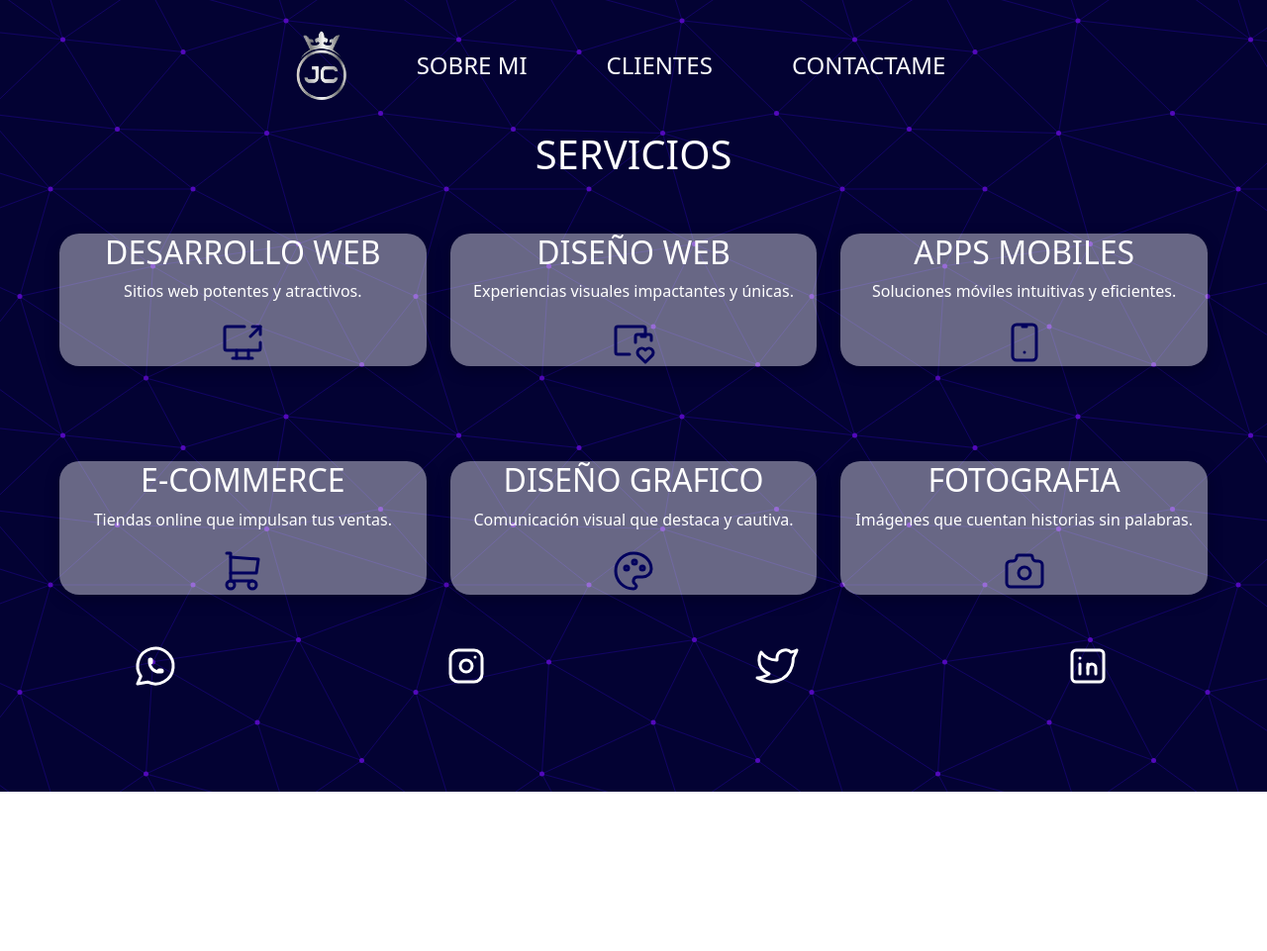
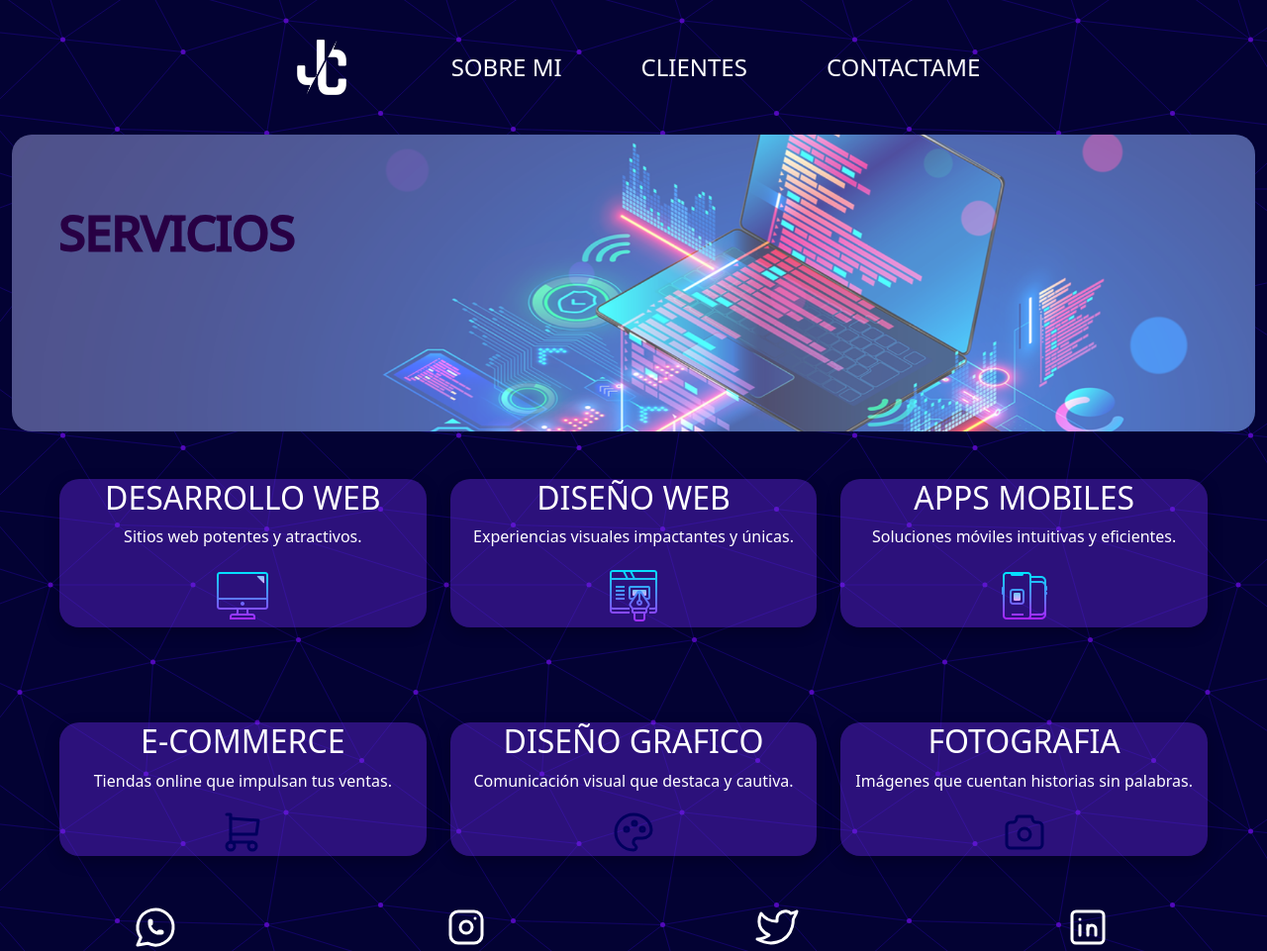
Before and after one commit to jhenderchaustre/PFCHAUSTREJHENDER, a website: page pages/servicios.html in a window 1280 px wide. Shown: the whole page at 99% size. Before the commit the page ends 800 px from the top, so only its background shows below. Drawn offline with nearby package versions, Linux system fonts and the light colour scheme.

Commit message:
correcciones4

```diff
--- a/pages/servicios.html
+++ b/pages/servicios.html
@@ -18,7 +18,7 @@
                 <span class="navbar-toggler-icon"></span>
               </button>
               <div class="collapse navbar-collapse" id="navbarToggler">
-                <a class="navbar-brand" href="../index.html"><img src="../images/logotipo.png" alt="Logo"></a>
+                <a class="navbar-brand" href="../index.html"><img src="../images/logo (2).webp" alt="Logo" class="logoGral"></a>
                 <ul class="navbar-nav d-flex justify-content-center align-items-center">
                   <li class="nav-item">
                     <a class="nav-link letraNav" href="../pages/sobre_mi.html">SOBRE MI</a>
@@ -35,46 +35,35 @@
           </nav>
     </header>
     <main class="container-xxl">
-        <h1 id="tituloServicios">SERVICIOS</h1>
+      <div id="bannerServicios">
+         <h1 id="tituloServicios">SERVICIOS</h1>
+      </div>
         <div class="row primeraLinea">
              <div class="col-md-4">
                 <div class="service-container shadow-container">
                 <h2>DESARROLLO WEB</h2>
                 <p>Sitios web potentes y atractivos.</p>
-                <svg xmlns="http://www.w3.org/2000/svg" class="icon icon-tabler icon-tabler-screen-share" width="48" height="48" viewBox="0 0 24 24" stroke-width="1.5" stroke="#01005D" fill="none" stroke-linecap="round" stroke-linejoin="round">
-                <path stroke="none" d="M0 0h24v24H0z" fill="none"/>
-                <path d="M21 12v3a1 1 0 0 1 -1 1h-16a1 1 0 0 1 -1 -1v-10a1 1 0 0 1 1 -1h9" />
-                <path d="M7 20l10 0" />
-                <path d="M9 16l0 4" />
-                <path d="M15 16l0 4" />
-                <path d="M17 4h4v4" />
-                <path d="M16 9l5 -5" />
-                </svg>
+                <div>
+                  <img src="../images/icon1.webp" alt="Desarrollo">
+                </div>
                 </div>
              </div>
              <div class="col-md-4">
                 <div class="service-container shadow-container">
                 <h2>DISEÑO WEB</h2>
                 <p>Experiencias visuales impactantes y únicas.</p>
-                <svg xmlns="http://www.w3.org/2000/svg" class="icon icon-tabler icon-tabler-devices-heart" width="48" height="48" viewBox="0 0 24 24" stroke-width="1.5" stroke="#01005D" fill="none" stroke-linecap="round" stroke-linejoin="round">
-                <path stroke="none" d="M0 0h24v24H0z" fill="none"/>
-                <path d="M13 12v-3a1 1 0 0 1 1 -1h6a1 1 0 0 1 1 1v2" />
-                <path d="M18 8v-3a1 1 0 0 0 -1 -1h-13a1 1 0 0 0 -1 1v12a1 1 0 0 0 1 1h6" />
-                <path d="M18 22l3.35 -3.284a2.143 2.143 0 0 0 .005 -3.071a2.242 2.242 0 0 0 -3.129 -.006l-.224 .22l-.223 -.22a2.242 2.242 0 0 0 -3.128 -.006a2.143 2.143 0 0 0 -.006 3.071l3.355 3.296z" />
-                <path d="M16 9h2" />
-                </svg>
+                <div>
+                  <img src="../images/icon2.webp" alt="Diseño">
+                </div>
                 </div>
              </div>
              <div class="col-md-4">
                 <div class="service-container shadow-container">
                 <h2>APPS MOBILES</h2>
                 <p>Soluciones móviles intuitivas y eficientes.</p>
-                <svg xmlns="http://www.w3.org/2000/svg" class="icon icon-tabler icon-tabler-device-mobile" width="48" height="48" viewBox="0 0 24 24" stroke-width="1.5" stroke="#01005D" fill="none" stroke-linecap="round" stroke-linejoin="round">
-                <path stroke="none" d="M0 0h24v24H0z" fill="none"/>
-                <path d="M6 5a2 2 0 0 1 2 -2h8a2 2 0 0 1 2 2v14a2 2 0 0 1 -2 2h-8a2 2 0 0 1 -2 -2v-14z" />
-                <path d="M11 4h2" />
-                <path d="M12 17v.01"/>
-                </svg>
+                <div>
+                  <img src="../images/icon3.webp" alt="Apps">
+                </div>
                 </div>
              </div>
              </div>
--- a/scss/modules/_navbar.scss
+++ b/scss/modules/_navbar.scss
@@ -1,3 +1,7 @@
+.logoGral {
+    width: 150px;
+    height: 110px;
+}
 li  {
     padding: 2rem;
     font-size: x-large;
--- a/scss/modules/_servicios.scss
+++ b/scss/modules/_servicios.scss
@@ -1,5 +1,13 @@
+#bannerServicios{
+    background-image: url(../images/serviciosBanner.webp);
+    background-size: cover;
+    width: 100%;
+    height: 300px;
+    border-radius: 20px;
+
+}
 .shadow-container{
-    background-color: rgba(255, 255, 255, .4);
+    background-color: rgba(105, 42, 230, 0.4);
     color: white;
     border-radius: 20px;
     text-align: center;
@@ -12,5 +20,11 @@
     padding: 3rem;
 }
 #tituloServicios{
-    text-align: center;
+    text-align: start;
+    color: $colorSecundario;
+    position: relative;
+    top: 70px;
+    margin-left: 3rem;
+    font-size: 3rem;
+    -webkit-text-stroke: 3px;
 }
--- a/scss/modules/_sobre_mi.scss
+++ b/scss/modules/_sobre_mi.scss
@@ -7,4 +7,6 @@
 
 .btn {
     margin-bottom: 2rem;
+    background-color: $colorSecundario;
+    border-color: white;
 }
--- a/scss/modules/_variables.scss
+++ b/scss/modules/_variables.scss
@@ -1 +1,2 @@
 $colorTexto:#ffffff;
+$colorSecundario: #280044;
```
Also changed, not shown: index.html (+1 -1 lines), pages/clientes.html (+1 -1 lines), pages/contactos.html (+1 -1 lines), pages/sobre_mi.html (+1 -1 lines), css/styles.css, images/icon1.webp (added), images/icon2.webp (added), images/icon3.webp (added), images/icon4.webp (added), images/logo (2).webp (added), images/logotipo.png (deleted), images/serviciosBanner.webp (added), 1 other file.
